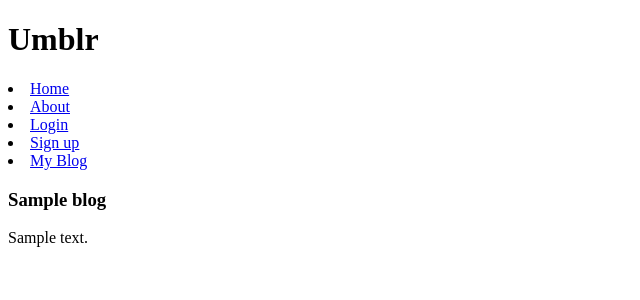
After one commit to vyomapatel7/umblr, a Django app: template blog/templates/blog.html in a window 1280 px wide. The commit adds this page. Shown: the top 300 px of the page, without its empty margins (0-640 px from the left). Run offline with Django 3.2, Linux system fonts and the light colour scheme; the template is opened without the code that fills it: most values are stand-ins (such as "Sample title", 1, 10 or a date in 2020); data that the repository does not hold is empty.

Commit message:
Ability to see myblog

```diff
--- a/blog/models.py
+++ b/blog/models.py
@@ -8,9 +8,15 @@ class Blog(models.Model):
         settings.AUTH_USER_MODEL, on_delete=models.CASCADE, null=True
     )
 
+    def __str__(self):
+        return f"{self.blogTitle}"
+
 class Post(models.Model):
     postTitle = models.CharField(max_length=200, blank=False)
     postText = models.CharField(max_length=1000, blank=True)
     blog = models.ForeignKey(
         Blog, on_delete=models.CASCADE, blank=True, null=True
     )
+
+    def __str__(self):
+        return f"{self.postTitle}"
--- /dev/null
+++ b/blog/templates/blog.html
@@ -0,0 +1,5 @@
+{% extends 'base.html' %}
+{% block content %}
+    <h3> {{ blog.blogTitle }} </h3>
+    <p> {{ blog.blogBio }} </p>
+{% endblock%}
--- a/blog/urls.py
+++ b/blog/urls.py
@@ -0,0 +1,6 @@
+from django.urls import path
+from .import views
+
+urlpatterns = [
+    path('myblog/', views.myblog, name='myblog'),
+]
--- a/templates/base.html
+++ b/templates/base.html
@@ -8,6 +8,7 @@
     <li><a href= "{% url 'about' %}"> About </li>
     <li><a href= "{% url 'login' %}"> Login </a></li>
     <li><a href= "{% url 'signup' %}"> Sign up </a></li>
+    <li><a href= "{% url 'myblog' %}"> My Blog </a></li>
 </body>
 <main>
     {% block content %}
--- a/umblrproject/urls.py
+++ b/umblrproject/urls.py
@@ -23,4 +23,5 @@ urlpatterns = [
     path('about/', views.about, name='about'),
     path('users/', include('users.urls')),
     path('users/', include('django.contrib.auth.urls')),
+    path('blog/', include('blog.urls')),
 ]
```
Also changed, not shown: blog/views.py (+9 -0 lines).
